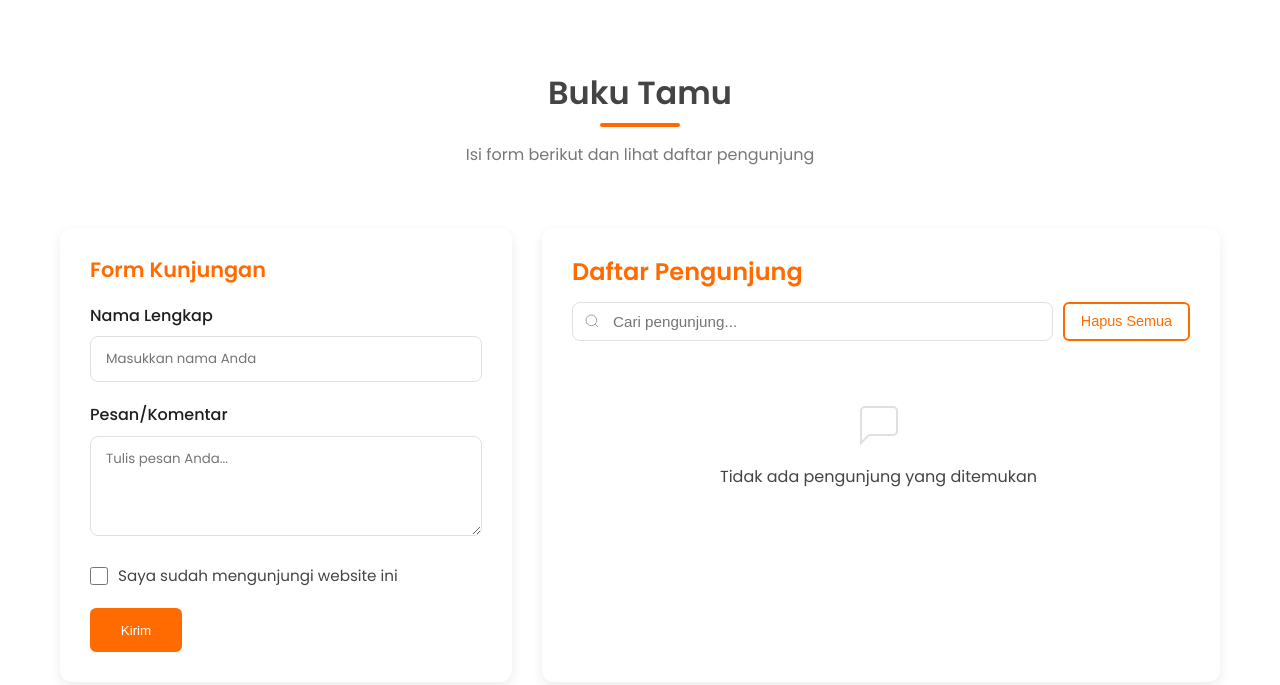
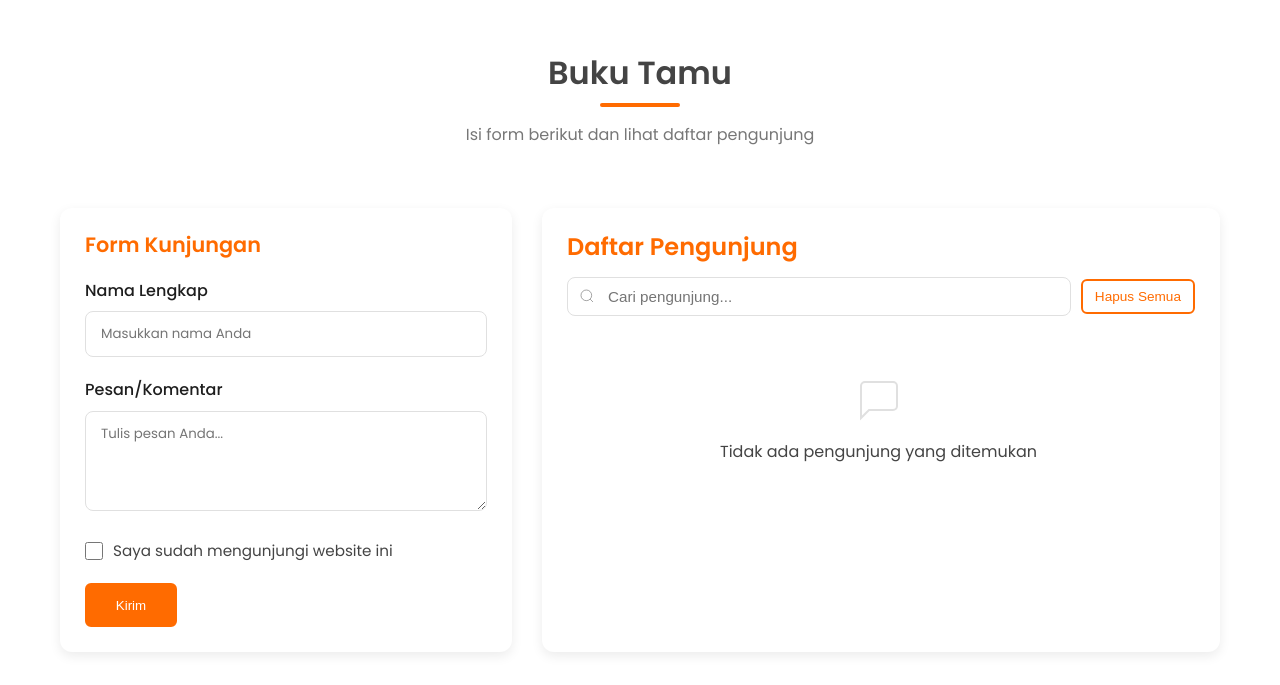
Before and after one commit to DinarPutra1408/TugasLima_PWEB_DinarPutra-34-, a plain HTML site: page index.html in a window 1280 px wide. Shown: the part 2901-3586 px from the top of the page. Drawn offline with Linux system fonts and the light colour scheme.

Commit message:
Update styles.css

```diff
--- a/styles.css
+++ b/styles.css
@@ -676,7 +676,7 @@ p {
 
 /* === Improved Guestbook Styles === */
 .guestbook {
-    padding: 80px 0;
+    padding: 60px 0;
     background-color: var(--light);
 }
 
@@ -696,7 +696,7 @@ p {
     background-color: var(--light);
     border-radius: 12px;
     box-shadow: 0 4px 12px rgba(0, 0, 0, 0.08);
-    padding: 30px;
+    padding: 25px;
     height: 100%;
 }
 
@@ -768,8 +768,16 @@ p {
 
 .list-controls {
     display: flex;
+    flex-direction: column;
     gap: 10px;
     margin-bottom: 15px;
+}
+
+@media (min-width: 480px) {
+    .list-controls {
+        flex-direction: row;
+        align-items: center;
+    }
 }
 
 .search-box {
@@ -777,6 +785,7 @@ p {
     position: relative;
     display: flex;
     align-items: center;
+    min-width: 0; /* Allows the search box to shrink properly */
 }
 
 .search-box svg {
@@ -794,8 +803,9 @@ p {
 }
 
 .btn.small {
-    padding: 8px 16px;
-    font-size: 0.9rem;
+    padding: 8px 12px;
+    font-size: 0.85rem;
+    white-space: nowrap;
 }
 
 .guestbook-list {
```
